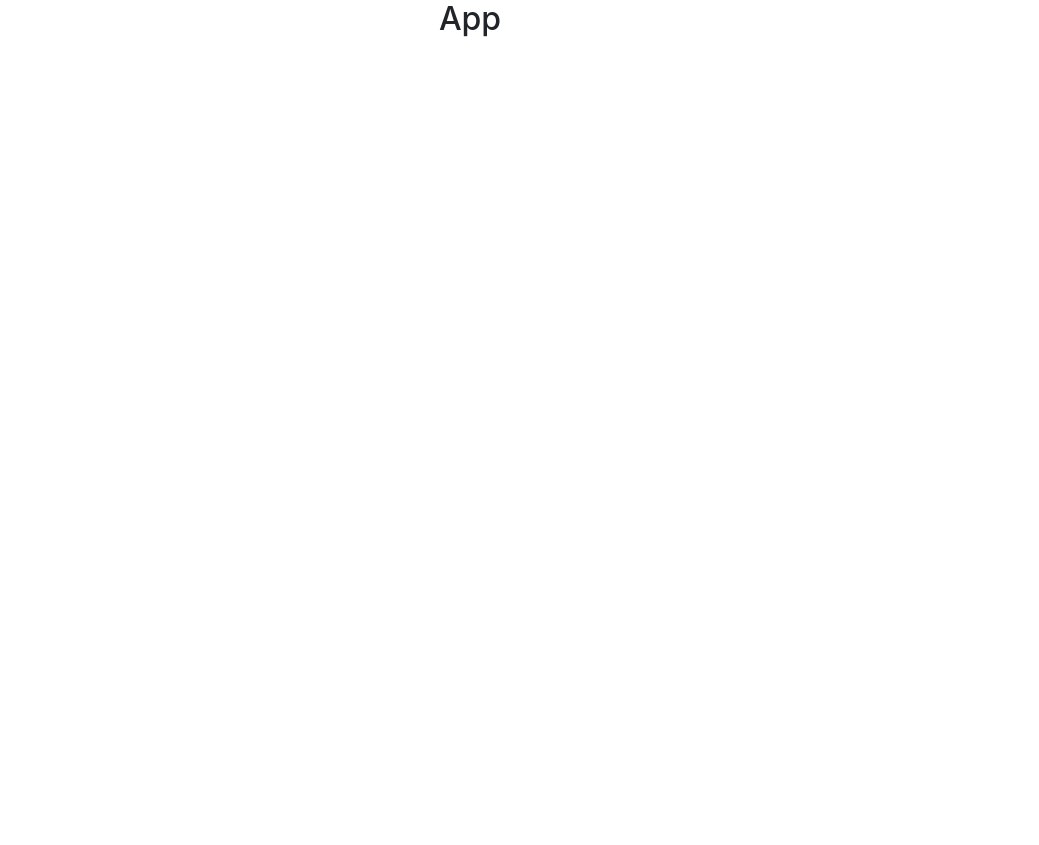
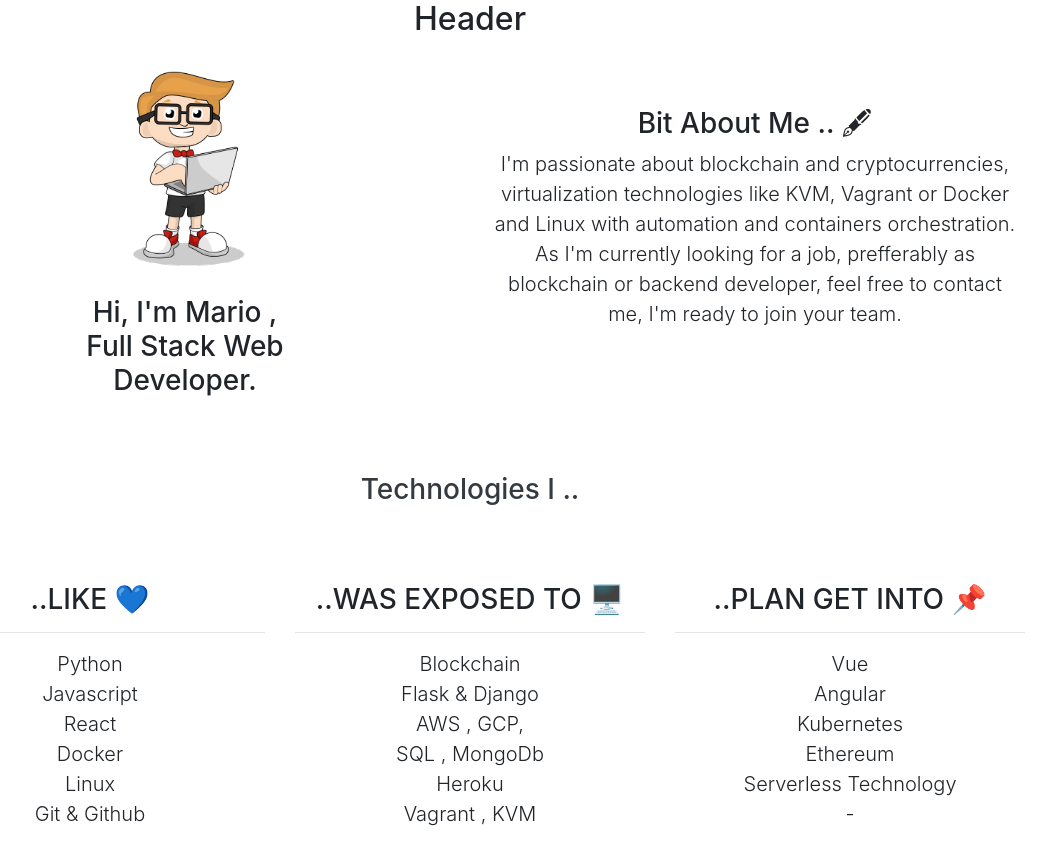
Before and after one commit to mariourban83/MU-portfolio-app-2021, a React (Create React App) app: page / in a window 1280 px wide. Shown: the whole page, without its empty margins (170-1209 px from the left). Before the commit the page ends 800 px from the top, so only its background shows below. Built offline with nearby package versions, Linux system fonts and the light colour scheme.

Commit message:
Add react-router to the app

```diff
--- a/src/App.js
+++ b/src/App.js
@@ -1,15 +1,28 @@
 import React from 'react'
+import { Switch, Route } from 'react-router-dom'
 
-// styles & assets
+// styles
 import './App.scss'
 
+// views
+import TheHome from './views/TheHome'
+import TheProjects from './views/TheProjects'
+import TheContact from './views/TheContact'
 
 function App() {
 	return (
 		<div className="App">
 			<header>
-				<h2>App</h2>
+				<h2>Header</h2>
 			</header>
+
+			<main className="content">
+				<Switch>
+					<Route path="/" component={TheHome} exact />
+					<Route path="/projects" component={TheProjects} />
+					<Route path="/contact" component={TheContact} />
+				</Switch>
+			</main>
 		</div>
 	)
 }
--- a/src/index.js
+++ b/src/index.js
@@ -1,5 +1,6 @@
 import React from 'react'
 import ReactDOM from 'react-dom'
+import { BrowserRouter } from 'react-router-dom'
 import 'bootstrap/dist/css/bootstrap.min.css';
 
 // styles
@@ -7,5 +8,9 @@
 
 import App from './App'
 
-ReactDOM.render(<App />, document.getElementById('root')
+ReactDOM.render(
+	<BrowserRouter>
+		<App />
+	</BrowserRouter>,
+	document.getElementById('root')
 )
--- a/src/views/TheHome.js
+++ b/src/views/TheHome.js
@@ -1,14 +1,72 @@
 import React from 'react'
+import Typist from 'react-typist'
+import { Container, Col, Row} from 'react-bootstrap'
 
 // styles
 import './TheHome.scss'
 
+// assets
+import profilePic from '../assets/profilePic.svg'
+
 
 // component
-
 const Home = () => {
 	return (
-		<h2>Home</h2>
+		<Container className="home">
+				<Row>
+					<Col className="col-12 col-md-6 height-45">
+						<img  src={profilePic} alt="dev logo" width="250" />
+						<Typist cursor={{ show: false }}>
+							<h3>Hi, I'm Mario , <br/> Full Stack Web <br />Developer.</h3>
+						</Typist>
+					</Col>
+					<Col className="col-12 col-md-6 rounded-bg m-auto p-4">
+						<h3> Bit About Me .. 🖋 </h3>
+						<p className="lead">I'm passionate about blockchain and cryptocurrencies, virtualization technologies like KVM, Vagrant or Docker and Linux with automation and containers orchestration. As I'm currently looking for a job, prefferably as blockchain or backend developer, feel free to contact me, I'm ready to join your team.</p>
+					</Col>
+				</Row>
+				<Col className="col-12 col-sm-7 rounded-bg mx-auto my-5 blue-bg text-dark p-1 d-block">
+						<h3 className="text-dark pt-3">Technologies I ..</h3>
+				</Col>
+				<Row>
+					<Col className="col-12 col-md-4 mt-3 thin-bg-rounded">
+						<h3>..LIKE 💙</h3>
+						<hr />
+						<p className="lead">
+							Python <br/>
+							Javascript <br/>
+							React <br/>
+							Docker <br/>
+							Linux <br/>
+							Git & Github
+						</p>
+					</Col>
+					<Col className="col-12 col-md-4 mt-3">
+						<h3>..WAS EXPOSED TO 🖥️</h3>
+						<hr/>
+						<p className="lead">
+							Blockchain <br/>
+							Flask & Django <br/>
+							AWS , GCP,  <br/>
+							SQL , MongoDb <br/>
+							Heroku <br/>
+							Vagrant , KVM <br/>
+						</p>
+					</Col>
+					<Col className="col-12 col-md-4 mt-3">
+						<h3>..PLAN GET INTO 📌</h3>
+						<hr/>
+						<p className="lead">
+							Vue <br/>
+							Angular <br/>
+							Kubernetes <br/>
+							Ethereum<br/>
+							Serverless Technology<br/>
+							-
+						</p>
+					</Col>
+				</Row>
+			</Container>
 	)
   }
 
--- a/src/views/TheProjects.js
+++ b/src/views/TheProjects.js
@@ -4,8 +4,8 @@
 // styles
 import './TheProjects.scss'
 
+
 // component
-
 const TheProjects = () => {
 	return (
 		<Container className="projects">
```
